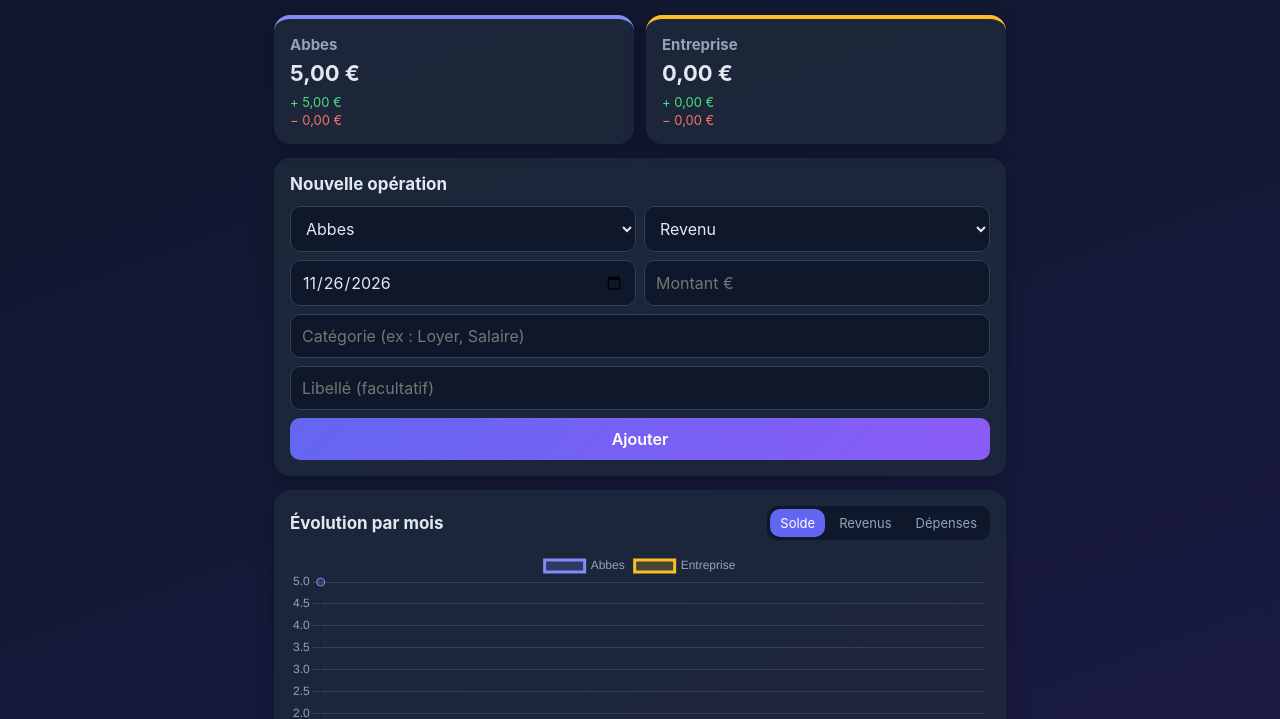
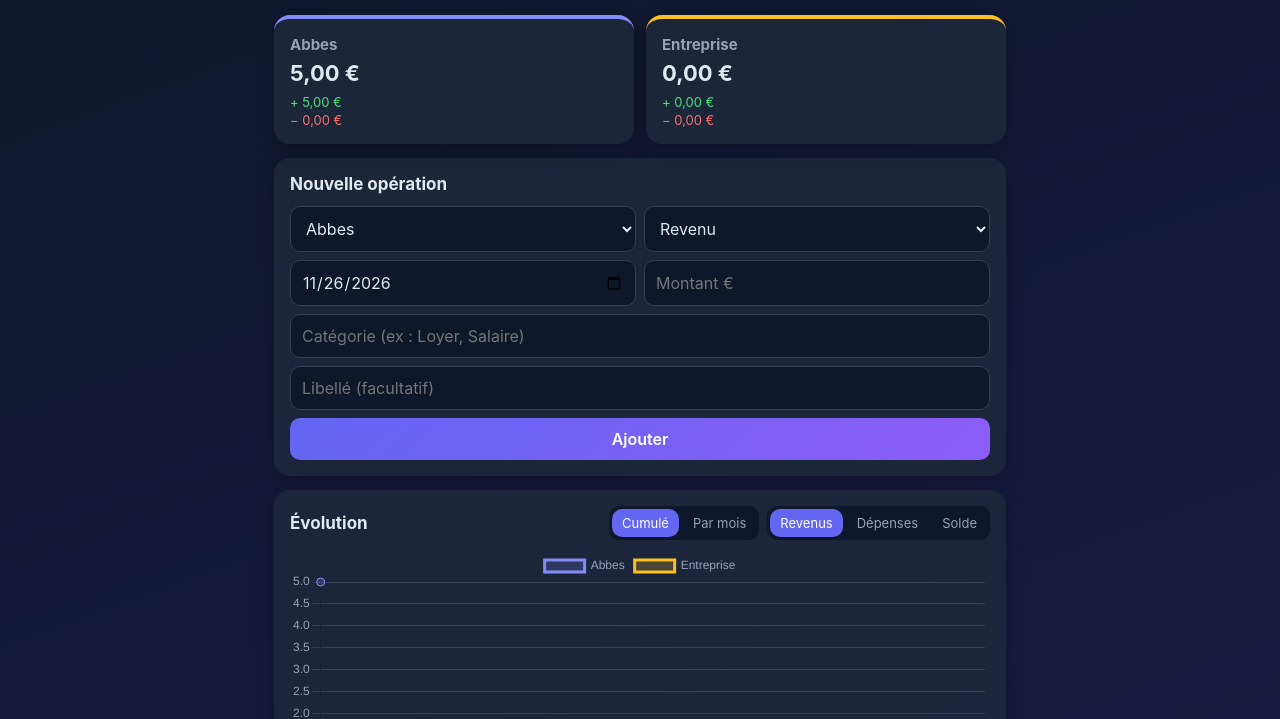
Before and after one commit to abbasalaoui0101-oss/Suivi, a plain HTML site: page index.html in a window 1280 px wide. Both pictures are taken after typing "5", "Sample", "Sample" into the empty fields and a click on the button "Ajouter". Shown: the part 81-800 px from the top of the page. Drawn offline with nearby package versions, Linux system fonts and the light colour scheme.

Commit message:
Update index.html

```diff
--- a/index.html
+++ b/index.html
@@ -32,6 +32,7 @@ input,select,button{font-size:16px;padding:11px;border-radius:10px;border:1px so
 .primary{background:linear-gradient(135deg,#6366f1,#8b5cf6);border:0;font-weight:600;color:#fff}
 .head{display:flex;justify-content:space-between;align-items:center;flex-wrap:wrap;gap:8px;margin-bottom:10px}
 .head h2{margin:0}
+.ctrl{display:flex;gap:8px;flex-wrap:wrap}
 .seg{display:flex;gap:4px;background:#0f172a;padding:3px;border-radius:10px}
 .seg button{border:0;padding:6px 10px;font-size:13px;background:transparent;color:#94a3b8}
 .seg button.on{background:#6366f1;color:#fff}
@@ -70,11 +71,17 @@ input,select,button{font-size:16px;padding:11px;border-radius:10px;border:1px so
 
   <section class='card'>
     <div class='head'>
-      <h2>Évolution par mois</h2>
-      <div class='seg' id='metrics'>
-        <button data-m='solde' class='on'>Solde</button>
-        <button data-m='revenu'>Revenus</button>
-        <button data-m='depense'>Dépenses</button>
+      <h2>Évolution</h2>
+      <div class='ctrl'>
+        <div class='seg' id='modes'>
+          <button data-c='1' class='on'>Cumulé</button>
+          <button data-c='0'>Par mois</button>
+        </div>
+        <div class='seg' id='metrics'>
+          <button data-m='revenu' class='on'>Revenus</button>
+          <button data-m='depense'>Dépenses</button>
+          <button data-m='solde'>Solde</button>
+        </div>
       </div>
     </div>
     <div class='chartbox'><canvas id='chart'></canvas></div>
@@ -102,12 +109,18 @@ const esc = s => { const d = document.createElement('div'); d.textContent = s; r
 let data = [];
 try { data = JSON.parse(localStorage.getItem('ops') || '[]'); } catch (e) { data = []; }
 data = data.map(o => Object.assign({ account: 'Abbes' }, o));
-let metric = 'solde', filter = 'Tous', chart, editId = null;
+let metric = 'revenu', cum = true, filter = 'Tous', chart, editId = null;
 
 const save = () => localStorage.setItem('ops', JSON.stringify(data));
 const $ = id => document.getElementById(id);
-const sumOf = (acc, type, m) => data
-  .filter(o => o.account === acc && o.type === type && (!m || o.date.startsWith(m)))
+
+// Somme d'un mois précis
+const sumMonth = (acc, type, m) => data
+  .filter(o => o.account === acc && o.type === type && o.date.slice(0, 7) === m)
+  .reduce((s, o) => s + o.amount, 0);
+// Somme cumulée jusqu'à la fin d'un mois (ou total si m est vide)
+const sumUpTo = (acc, type, m) => data
+  .filter(o => o.account === acc && o.type === type && (!m || o.date.slice(0, 7) <= m))
   .reduce((s, o) => s + o.amount, 0);
 
 function resetForm() {
@@ -170,6 +183,9 @@ function del(id) {
 $('metrics').onclick = e => {
   if (e.target.dataset.m) { metric = e.target.dataset.m; render(); }
 };
+$('modes').onclick = e => {
+  if (e.target.dataset.c !== undefined) { cum = e.target.dataset.c === '1'; render(); }
+};
 $('filters').onclick = e => {
   if (e.target.dataset.f) { filter = e.target.dataset.f; render(); }
 };
@@ -191,12 +207,32 @@ const row = (o, sub) => `<div class='item'>
   <button class='x' onclick='del(${o.id})'>×</button>
 </div>`;
 
+// Liste continue des mois, du premier jusqu'au mois en cours
+function monthRange() {
+  if (!data.length) return [];
+  const now = new Date();
+  const cur = now.getFullYear() + '-' + String(now.getMonth() + 1).padStart(2, '0');
+  const ms = data.map(o => o.date.slice(0, 7)).sort();
+  const first = ms[0];
+  const last = ms[ms.length - 1] > cur ? ms[ms.length - 1] : cur;
+  const out = [];
+  let [y, mo] = first.split('-').map(Number);
+  while (true) {
+    const k = y + '-' + String(mo).padStart(2, '0');
+    out.push(k);
+    if (k >= last) break;
+    mo++;
+    if (mo > 12) { mo = 1; y++; }
+  }
+  return out;
+}
+
 function render() {
   const names = Object.keys(COLORS);
 
   // Cartes des comptes
   $('cards').innerHTML = names.map(a => {
-    const r = sumOf(a, 'revenu'), d = sumOf(a, 'depense');
+    const r = sumUpTo(a, 'revenu'), d = sumUpTo(a, 'depense');
     return `<div class='acc' style='border-top:4px solid ${COLORS[a]}'>
       <h3>${a}</h3>
       <div class='big'>${eur(r - d)}</div>
@@ -206,12 +242,14 @@ function render() {
 
   // Boutons du graphique
   document.querySelectorAll('#metrics button').forEach(b => b.classList.toggle('on', b.dataset.m === metric));
+  document.querySelectorAll('#modes button').forEach(b => b.classList.toggle('on', (b.dataset.c === '1') === cum));
 
   // Graphique : une courbe par compte
-  const months = [...new Set(data.map(o => o.date.slice(0, 7)))].sort();
+  const months = monthRange();
+  const f = cum ? sumUpTo : sumMonth;
   const val = (a, m) => metric === 'solde'
-    ? sumOf(a, 'revenu', m) - sumOf(a, 'depense', m)
-    : sumOf(a, metric, m);
+    ? f(a, 'revenu', m) - f(a, 'depense', m)
+    : f(a, metric, m);
   if (chart) chart.destroy();
   Chart.defaults.color = '#94a3b8';
   chart = new Chart($('chart'), {
@@ -224,7 +262,7 @@ function render() {
         borderColor: COLORS[a],
         backgroundColor: COLORS[a] + '33',
         fill: true,
-        tension: 0.35,
+        tension: cum ? 0 : 0.35,
         pointRadius: 4
       }))
     },
@@ -243,7 +281,7 @@ function render() {
 
   // Filtres
   $('filters').innerHTML = ['Tous'].concat(names)
-    .map(f => `<button data-f='${f}' class='${f === filter ? 'on' : ''}'>${f}</button>`).join('');
+    .map(x => `<button data-f='${x}' class='${x === filter ? 'on' : ''}'>${x}</button>`).join('');
 
   const visible = data.filter(o => filter === 'Tous' || o.account === filter);
 
```
